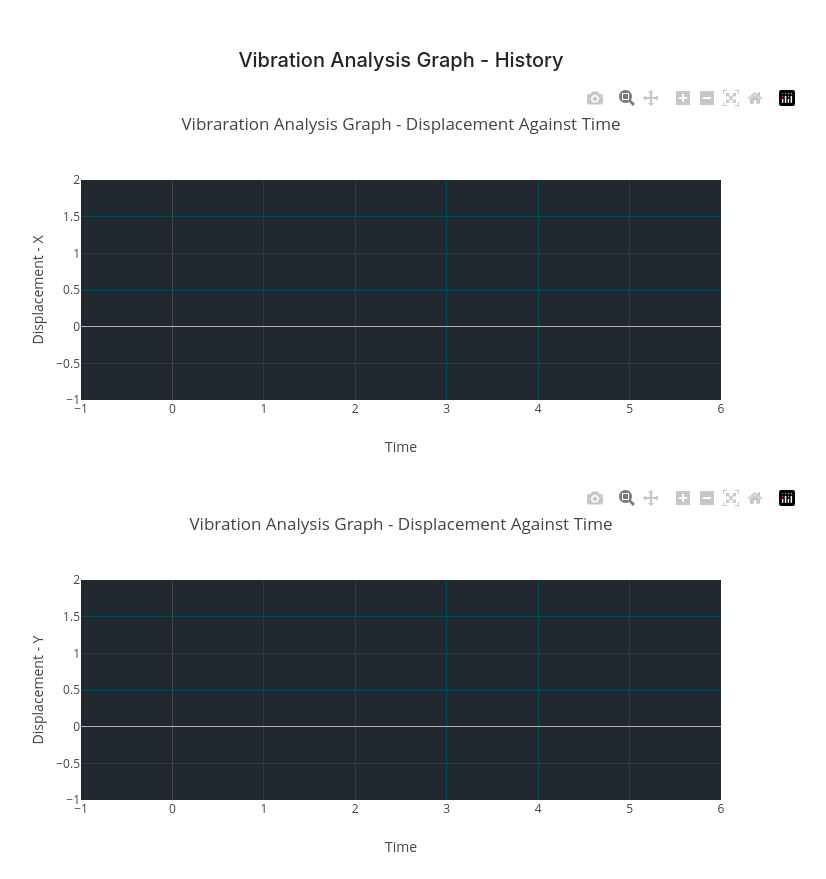
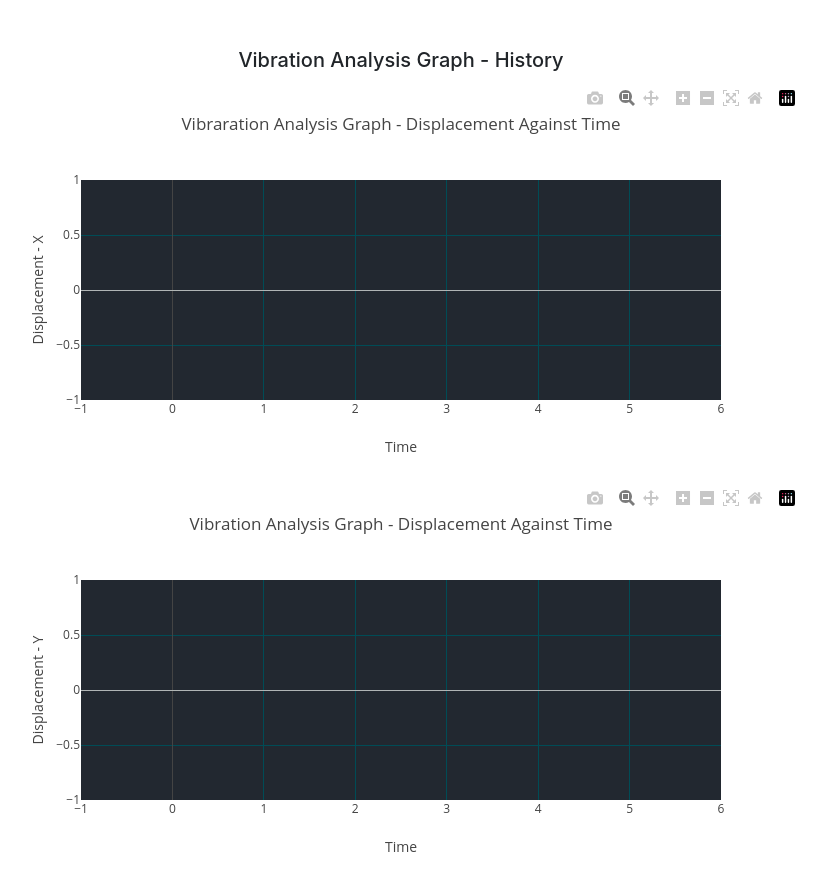
Before and after one commit to japodhidev/graph, a Flask app: template templates/history.html in a window 1280 px wide. Shown: the top 879 px of the page, without its empty margins (239-1065 px from the left). Run offline with Flask 3, Linux system fonts and the light colour scheme; the template is opened without the code that fills it, so the values that code supplies are empty; some libraries are stand-ins or nearby versions.

Commit message:
history y-axis range set to 1, ui fixes

```diff
--- a/templates/history.html
+++ b/templates/history.html
@@ -74,7 +74,7 @@
             title: "Vibraration Analysis Graph - Displacement Against Time",
             yaxis: {
                 title: "Displacement - X",
-                range: [-1, 2],
+                range: [-1, 1],
                 gridcolor: '#004c56',
                 zerolinecolor: '#b0b5b5'
             },
@@ -89,7 +89,7 @@
             title: "Vibration Analysis Graph - Displacement Against Time",
             yaxis: {
                 title: "Displacement - Y",
-                range: [-1, 2],
+                range: [-1, 1],
                 gridcolor: '#004c56',
                 zerolinecolor: '#b0b5b5'
             },
--- a/templates/index.html
+++ b/templates/index.html
@@ -111,7 +111,9 @@
             title: "Vibration Analysis Graph - Displacement Against Time",
             yaxis: {
                 title: "Displacement - Y",
-                range: [-0.1, 0.1]
+                range: [-0.1, 0.1],
+                gridcolor: '#004c56',
+                zerolinecolor: '#b0b5b5'
             },
             xaxis: {
                 title: "Time",
--- a/test_plot.py
+++ b/test_plot.py
@@ -3,7 +3,7 @@ import plotly.graph_objs as go
 import requests
 import json
 
-data = '{"x": 0.45, "y": 0.22, "z": 0.23}'
+data = '{"x": 0.54, "y": 0.89, "z": 0.23}'
 
 # for key, value in data.items():
 # 	print (key, value)
```
